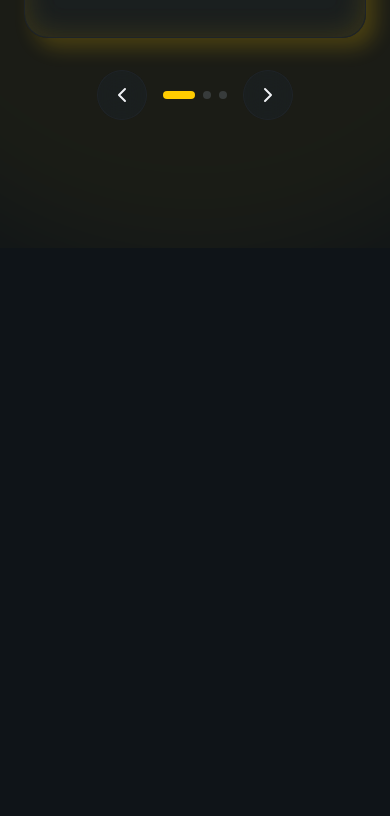
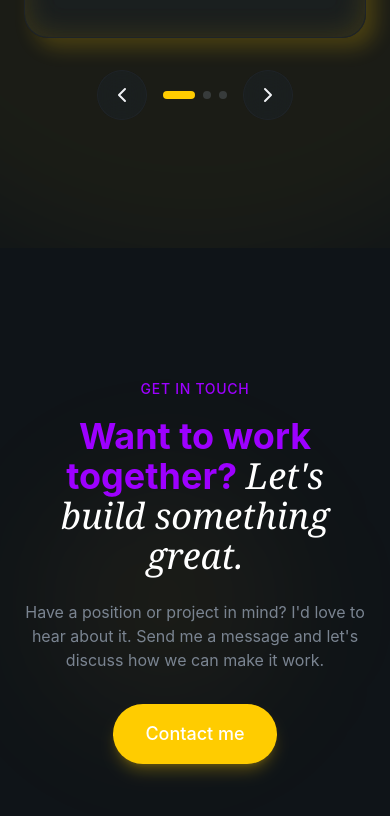
Before and after one commit to crazycluboriginal/devPersonalPortfolio, a React (Vite) app: page / in a window 390 px wide. Shown: the part 7139-7955 px from the top of the page. Before the commit the page ends 7387 px from the top, so only its background shows below. Built offline with nearby package versions, Linux system fonts and the light colour scheme.

Commit message:
new button

```diff
--- a/src/App.jsx
+++ b/src/App.jsx
@@ -7,6 +7,7 @@
 import { Testimonials } from "@/sections/Testimonials";
 import { Experience } from "@/sections/Experience";
 import { Contact } from "@/sections/Contact";
+import { ContactMe } from "@/sections/ContactMe";
 
 const Home = () => {
     return (
@@ -18,6 +19,7 @@
                 <Projects />
                 <Experience />
                 <Testimonials />
+                <ContactMe />
             </main>
         </>
     );
--- a/src/layout/Navbar.jsx
+++ b/src/layout/Navbar.jsx
@@ -6,7 +6,7 @@
     {href: "/#about", label: "About", title: "About — Ethan Leung"},
     {href: "/#projects", label: "Projects", title: "Projects — Ethan Leung"},
     {href: "/#experience", label: "Experience", title: "Experience — Ethan Leung"},
-    {href: "/#testimonials", label: "Testimonials", title: "Testimonials — Ethan Leung"}
+    {href: "/#testimonials", label: "Testimonials", title: "Testimonials — Ethan Leung"},
 ]
 
 export const Navbar = () => {
--- /dev/null
+++ b/src/sections/ContactMe.jsx
@@ -0,0 +1,34 @@
+import {Button} from "@/components/Button";
+export const ContactMe = () => {
+    return <section id="contact-me" className="py-32 relative overflow-hidden">
+    <div className="absolute top-0 left-0 w-full h-full">
+            <div className="absolute top-1/4 left-1/4 w-96 bg-primary/5 rounded-full blur-3xl"/>
+            <div className="absolute bottom-1/4 right-1/4 w-64 h-64 bg-highlight/5 rounded-full blur-3xl"/>
+         </div>
+        <div className = "container mx-auto px-6 relative z-10">
+            {/* Section Header */}
+        <div className="text-center max-w-3xl mx-auto mb-8">
+          <span className="text-secondary-foreground text-sm font-medium tracking-wider uppercase animate-fade-in">
+            Get In Touch
+          </span>
+          <h2 className="text-4xl md:text-5xl font-bold mt-4 mb-6 animate-fade-in animation-delay-100 text-secondary-foreground">
+            Want to work together?{" "}
+            <span className="font-serif italic font-normal text-white">
+              Let's build something great.
+            </span>
+          </h2>
+          <p className="text-muted-foreground animate-fade-in animation-delay-200">
+            Have a position or project in mind? I'd love to hear about it. Send me a message
+            and let's discuss how we can make it work.
+          </p>
+        </div>
+    </div>
+    <div className="text-center">
+        <a href="/contact">
+            <Button size="lg">
+                Contact me
+            </Button>
+        </a>
+    </div>
+</section>
+};
```
